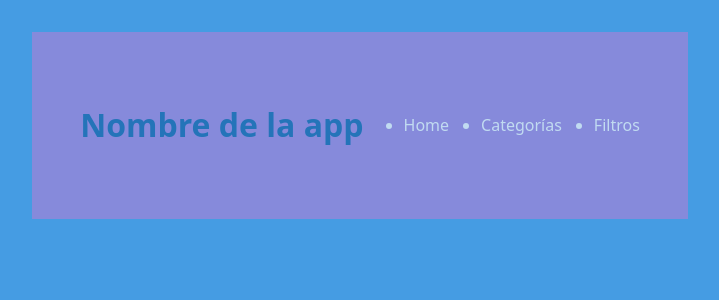
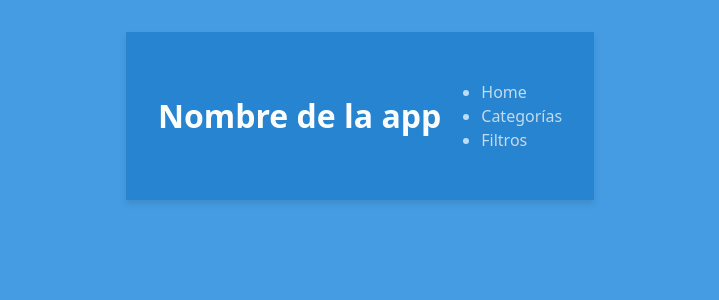
Before and after one commit to JuanGidoni/mobiliarium, a React (Vite) app: page / in a window 1280 px wide. Shown: the top 300 px of the page, without its empty margins (280-999 px from the left). Built offline with nearby package versions, Linux system fonts and the light colour scheme.

Commit message:
creation navigation component and adjustments

```diff
--- a/src/components/Header.jsx
+++ b/src/components/Header.jsx
@@ -1,32 +1,11 @@
 import { Link } from "react-router-dom";
-
+import Navigation from "./Navigation.jsx";
 export function Header() {
   return (
     <header className="main-header">
       <div className="container">
         <h1 className="title">Nombre de la app</h1>
-
-        <nav>
-          <ul className="nav-list">
-            <li>
-              <Link className="nav-link" to="/">
-                Home
-              </Link>
-            </li>
-
-            <li>
-              <Link className="nav-link" to="/categoria/animales">
-                Categorías
-              </Link>
-            </li>
-
-            <li>
-              <Link className="nav-link" to="/filtros">
-                Filtros
-              </Link>
-            </li>
-          </ul>
-        </nav>
+        <Navigation></Navigation>
       </div>
     </header>
   );
--- /dev/null
+++ b/src/components/Navigation.jsx
@@ -0,0 +1,29 @@
+import { Link } from "react-router-dom";
+
+const Navigation = () => {
+  return (
+    <nav className="nav">
+      <ul>
+        <li>
+          <Link className="nav-link" to="/">
+            Home
+          </Link>
+        </li>
+
+        <li>
+          <Link className="nav-link" to="/categoria/animales">
+            Categorías
+          </Link>
+        </li>
+
+        <li>
+          <Link className="nav-link" to="/filtros">
+            Filtros
+          </Link>
+        </li>
+      </ul>
+    </nav>
+  );
+};
+
+export default Navigation;
--- a/src/index.css
+++ b/src/index.css
@@ -32,10 +32,9 @@ body {
 
 .main-header {
   text-align: start;
-  display: flex;
-  background-color: #868adb;
-  color: rgb(36, 116, 185);
-  padding: 3rem;
+  background-color: #0e70c088;
+  padding: 2rem;
+  box-shadow: 0 4px 6px rgba(0, 0, 0, 0.1);
 }
 .container {
   max-width: 1200px;
@@ -48,11 +47,14 @@ body {
 
 .title {
   font-size: 1.5 rem;
+  font-weight: bold;
+  color: #fff;
 }
 
-.nav-list {
+.nav {
   display: flex;
   gap: 2rem;
+
   color: rgb(193, 219, 241);
 }
 
```
